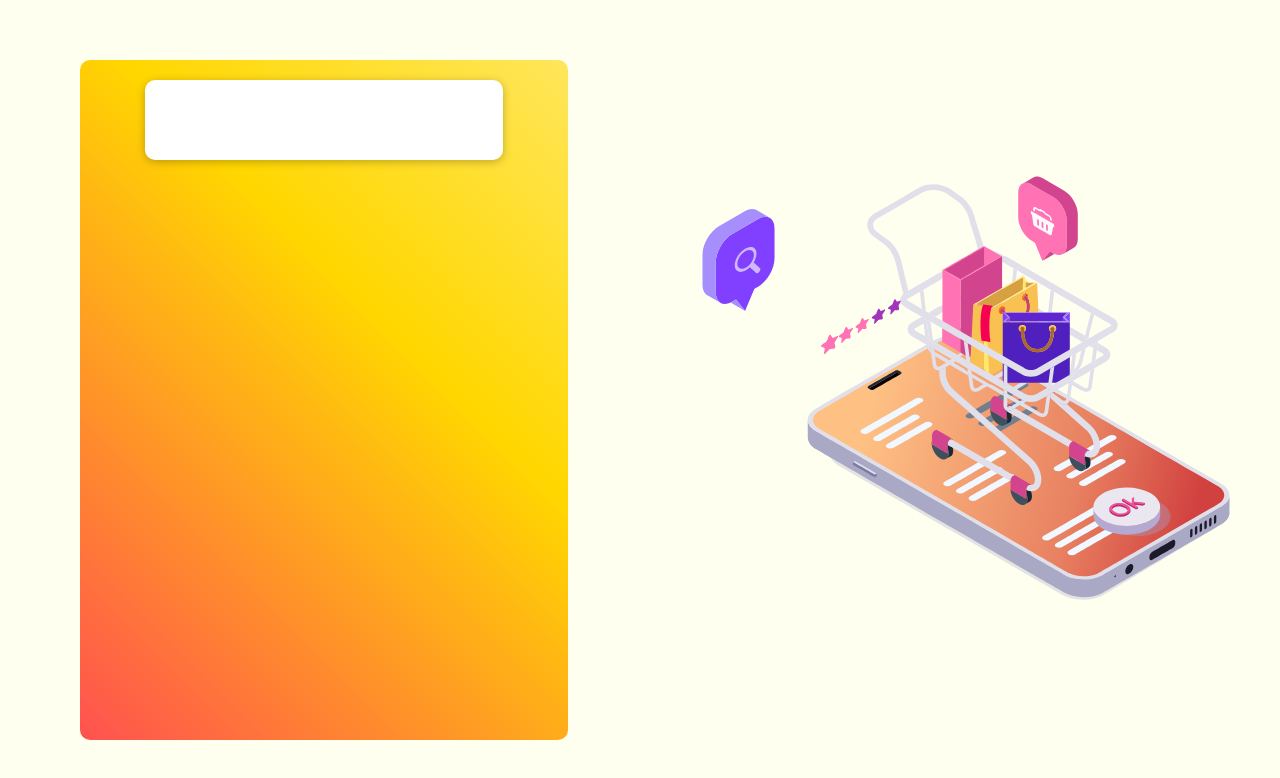
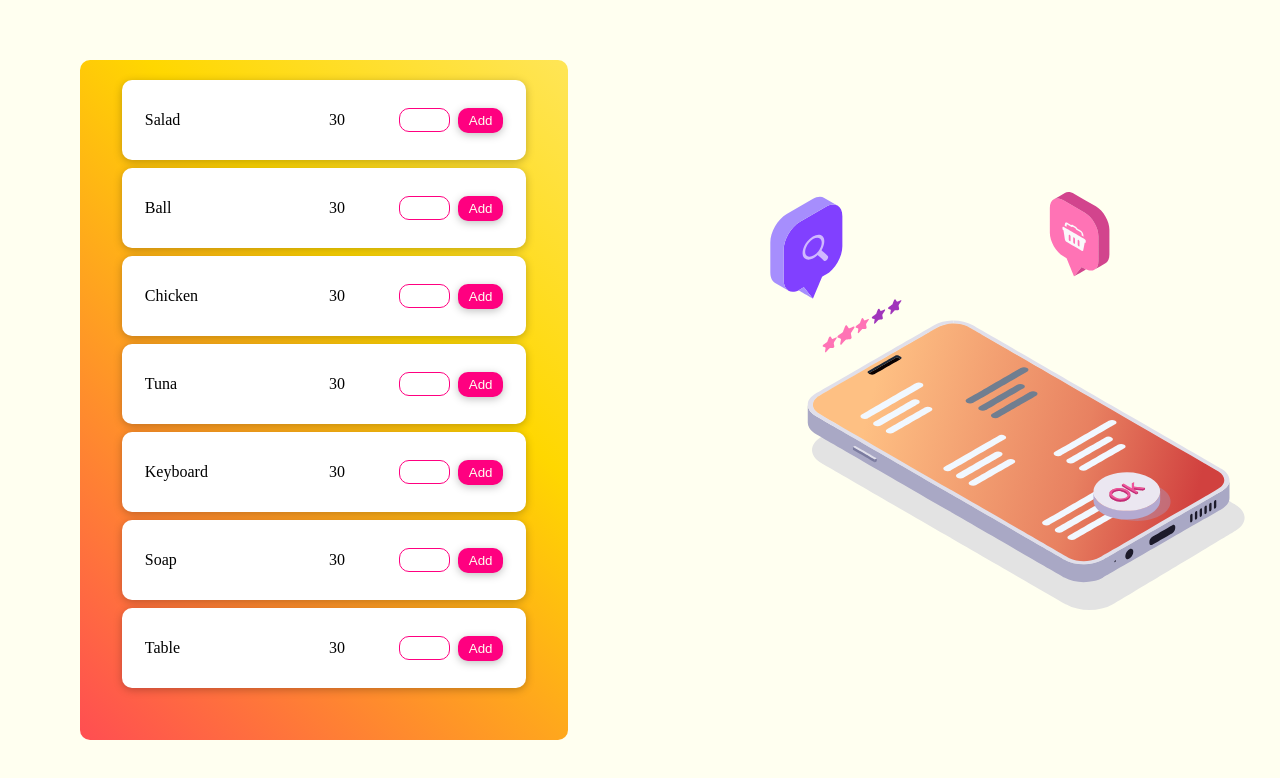
Before and after one commit to CibeleMartins/carrinho-compras, a React (Create React App) app: page / in a window 1280 px wide. Shown: the top 778 px of the page. Built offline with nearby package versions, Linux system fonts and the light colour scheme.

Commit message:
🚧 feat: implementou e estilizou o componente de produto e o componente de lista de produtos, e implementou os dados fake

```diff
--- a/src/components/ProductsList/Product/Product.jsx
+++ b/src/components/ProductsList/Product/Product.jsx
@@ -1,17 +1,47 @@
-import { HStack } from "@chakra-ui/react";
+import { Button, HStack, Text, VStack, Input } from '@chakra-ui/react';
 
-const Product = ()=> {
-
+const Product = ({ nameProduct, productPrice }) => {
   return (
     <HStack
       h="10vh"
       w="80%"
       bg="white"
+      pl="5%"
+      pr="5%"
       borderRadius={10}
-        boxShadow="0 2px 8px rgba(0, 0, 0, 0.25)">
+      boxShadow="0 2px 8px rgba(0, 0, 0, 0.25)"
+      justifyContent="space-between"
+    >
+      <HStack w={400} justifyContent="space-between">
+        <Text>{nameProduct}</Text>
+        <Text>{productPrice}</Text>
+      </HStack>
 
+      <HStack justifyContent="flex-end" w={300}>
+        <Input
+        min={0}
+        max={10}
+        w="25%"
+        p={6}
+        h={10}
+        type="number"
+        border="1px solid #FF0080"
+        borderRadius={10}
+        outline="none" />
+        <Button
+         boxShadow="0 2px 8px rgba(0, 0, 0, 0.25)"
+          w="30%"
+          h={25}
+          outline="none"
+          border="none"
+          bg="#FF0080"
+          color="#FFFFF0"
+          borderRadius={10}>
+          Add
+        </Button>
       </HStack>
-    )
-}
+    </HStack>
+  );
+};
 
 export default Product;
--- a/src/components/ProductsList/ProductsList.jsx
+++ b/src/components/ProductsList/ProductsList.jsx
@@ -4,7 +4,10 @@ import style from './ProductsList.module.css';
 
 import Product from './Product/Product';
 
+import { listProducts } from '../../data/products';
+
 const ProductLists = () => {
+
   return (
 
     <VStack
@@ -15,7 +18,12 @@ const ProductLists = () => {
       className={style.gradient}
       alignItems="center"
       marginLeft={80}>
-      <Product/>
+      {listProducts.map((i)=> {
+
+        return <Product nameProduct={i} productPrice="30"/>
+      })}
+
+
     </VStack>
 
   );
--- a/src/components/ProductsList/ProductsList.module.css
+++ b/src/components/ProductsList/ProductsList.module.css
@@ -2,6 +2,7 @@
   background: linear-gradient(45deg, #7928CA, #FF0080, #FFD700, #FFFFF0);
   background-size: 300% 300%;
   animation: colors 15s ease infinite;
+
 }
 
 @keyframes colors {
--- /dev/null
+++ b/src/data/products.js
@@ -0,0 +1,12 @@
+import { faker } from '@faker-js/faker';
+
+export const listProducts = []
+
+for (var i = 0; i <= 10; i++) {
+
+    const product = faker.commerce.product()
+
+    if (!listProducts.includes(product)){
+        listProducts.push(product)
+    }
+}
```
Lines whose indentation alone changed are shown as unchanged.
